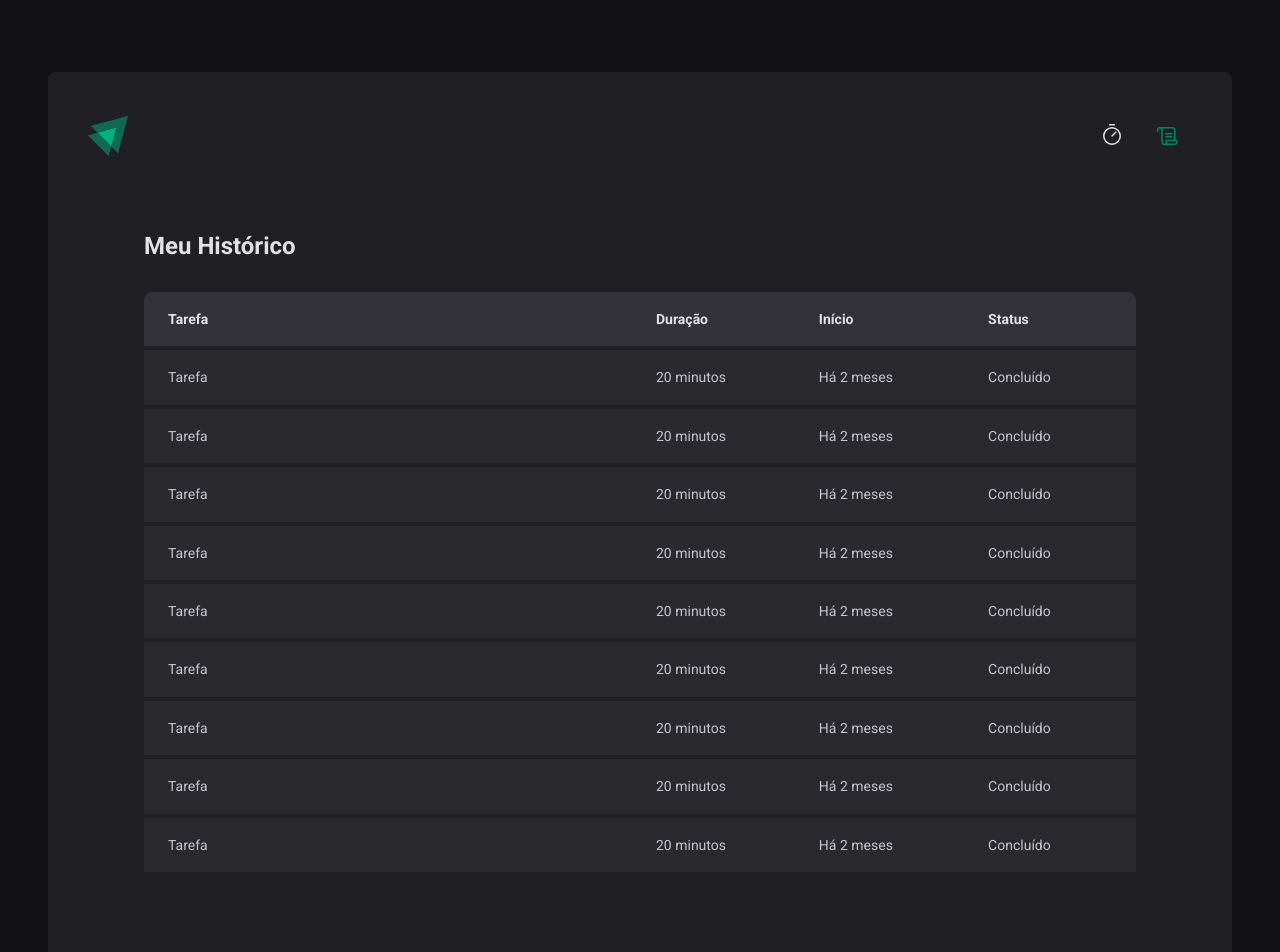
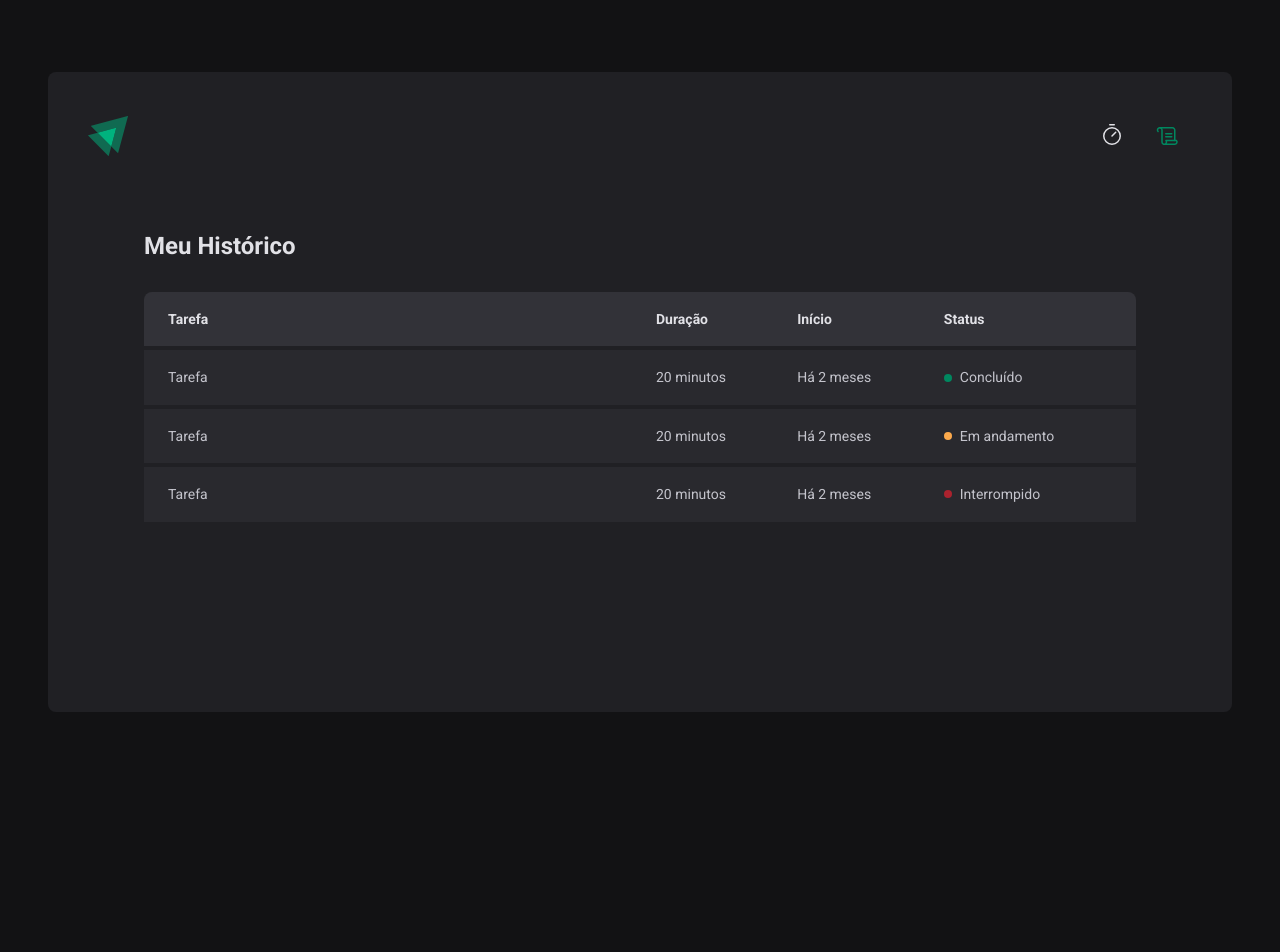
Before and after one commit to Baggio25/02-fundamentos-react-ignite-timer, a React (Vite) app: page /history in a window 1280 px wide. Shown: the top 952 px of the page. After the commit the page ends 800 px from the top, so only its background shows below. Built offline with nearby package versions, Linux system fonts and the light colour scheme.

Commit message:
Status component

```diff
--- a/src/pages/History/index.tsx
+++ b/src/pages/History/index.tsx
@@ -1,4 +1,4 @@
-import { HistoryContainer, HistoryList } from "./styles";
+import { HistoryContainer, HistoryList, Status } from "./styles";
 
 export function History() {
   return (
@@ -20,55 +20,25 @@
               <td>Tarefa</td>
               <td>20 minutos</td>
               <td>Há 2 meses</td>
-              <td>Concluído</td>
+              <td>
+                <Status statusColor="green">Concluído</Status>
+              </td>
             </tr>
             <tr>
               <td>Tarefa</td>
               <td>20 minutos</td>
               <td>Há 2 meses</td>
-              <td>Concluído</td>
+              <td>
+                <Status statusColor="yellow">Em andamento</Status>
+              </td>
             </tr>
             <tr>
               <td>Tarefa</td>
               <td>20 minutos</td>
               <td>Há 2 meses</td>
-              <td>Concluído</td>
-            </tr>
-            <tr>
-              <td>Tarefa</td>
-              <td>20 minutos</td>
-              <td>Há 2 meses</td>
-              <td>Concluído</td>
-            </tr>
-            <tr>
-              <td>Tarefa</td>
-              <td>20 minutos</td>
-              <td>Há 2 meses</td>
-              <td>Concluído</td>
-            </tr>
-            <tr>
-              <td>Tarefa</td>
-              <td>20 minutos</td>
-              <td>Há 2 meses</td>
-              <td>Concluído</td>
-            </tr>
-            <tr>
-              <td>Tarefa</td>
-              <td>20 minutos</td>
-              <td>Há 2 meses</td>
-              <td>Concluído</td>
-            </tr>
-            <tr>
-              <td>Tarefa</td>
-              <td>20 minutos</td>
-              <td>Há 2 meses</td>
-              <td>Concluído</td>
-            </tr>
-            <tr>
-              <td>Tarefa</td>
-              <td>20 minutos</td>
-              <td>Há 2 meses</td>
-              <td>Concluído</td>
+              <td>
+                <Status statusColor="red">Interrompido</Status>
+              </td>
             </tr>
           </tbody>
         </table>
--- a/src/pages/History/styles.ts
+++ b/src/pages/History/styles.ts
@@ -8,9 +8,8 @@
 
   h1 {
     font-size: 1.5rem;
-    color: ${props => props.theme["gray-100"]};;
+    color: ${(props) => props.theme["gray-100"]};
   }
-
 `;
 
 export const HistoryList = styled.div`
@@ -24,12 +23,12 @@
     min-width: 600px;
 
     th {
-      background-color: ${props => props.theme["gray-600"]};
+      background-color: ${(props) => props.theme["gray-600"]};
       padding: 1rem;
       text-align: left;
       font-size: 0.875rem;
       line-height: 1.6;
-      color: ${props => props.theme["gray-100"]};
+      color: ${(props) => props.theme["gray-100"]};
 
       &:first-child {
         border-top-left-radius: 8px;
@@ -46,8 +45,8 @@
       padding: 1rem;
       font-size: 0.875rem;
       line-height: 1.6;
-      border-top: 4px solid ${props => props.theme["gray-800"]};;
-      background-color: ${props => props.theme["gray-700"]};
+      border-top: 4px solid ${(props) => props.theme["gray-800"]};
+      background-color: ${(props) => props.theme["gray-700"]};
 
       &:first-child {
         width: 50%;
@@ -58,8 +57,29 @@
         padding-right: 1.5rem;
       }
     }
+  }
+`;
 
+const STATUS_COLORS = {
+  yellow: "yellow-500",
+  green: "green-500",
+  red: "red-500",
+} as const;
+
+interface StatusProps {
+  statusColor: keyof typeof STATUS_COLORS;
+}
+
+export const Status = styled.span<StatusProps>`
+  display: flex;
+  align-items: center;
+  gap: 0.5rem;
+
+  &::before {
+    content: "";
+    width: 0.5rem;
+    height: 0.5rem;
+    border-radius: 9999px;
+    background: ${(props) => props.theme[STATUS_COLORS[props.statusColor]]};
   }
-
-
 `;
```
